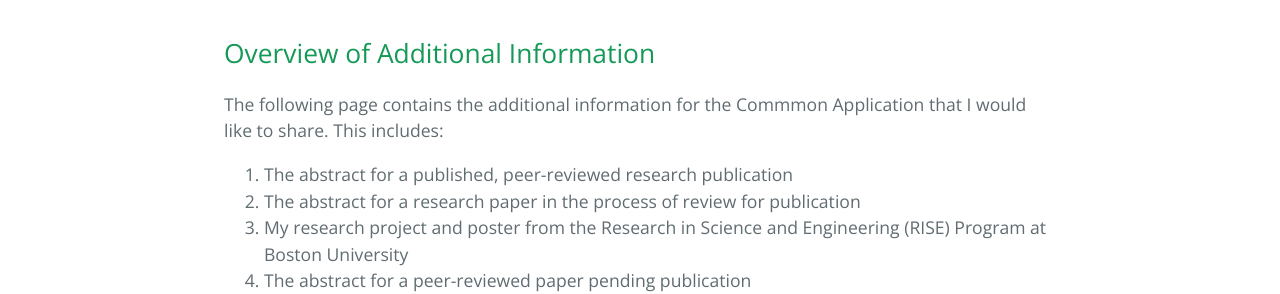
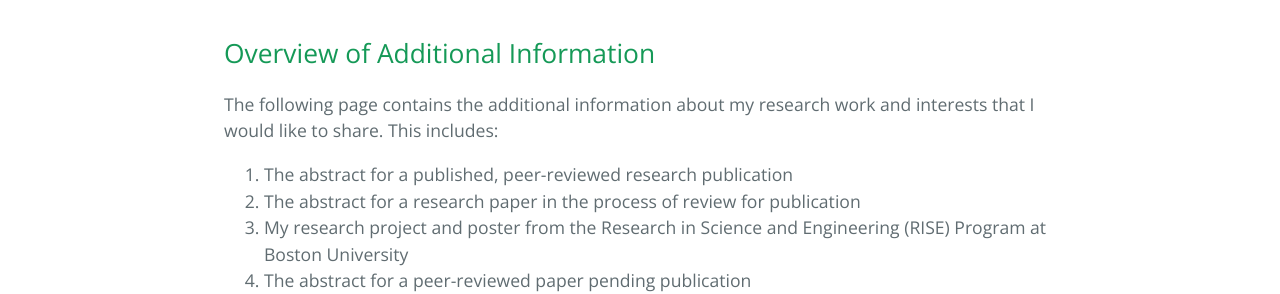
Before and after one commit to apurvagyan/apurvagyan.github.io, a Jekyll site: the page built from index.md, in a window 1280 px wide and 900 px high. Shown: the part 419-713 px from the top of the window. Built offline with Jekyll 4.4.1, drawn with Linux system fonts in a browser that asks for light colours; some of the changed text lies outside the part shown.

Commit message:
remove mention of common app

```diff
--- a/index.md
+++ b/index.md
@@ -8,7 +8,7 @@ filename: index
 
 ## Overview of Additional Information
 
-The following page contains the additional information for the Commmon Application that I would like to share. This includes:
+The following page contains the additional information about my research work and interests that I would like to share. This includes:
 1. The abstract for a published, peer-reviewed research publication
 2. The abstract for a research paper in the process of review for publication
 3. My research project and poster from the Research in Science and Engineering (RISE) Program at Boston University
```
Also changed, not shown: other parts of index.md (+1 -1 lines).
